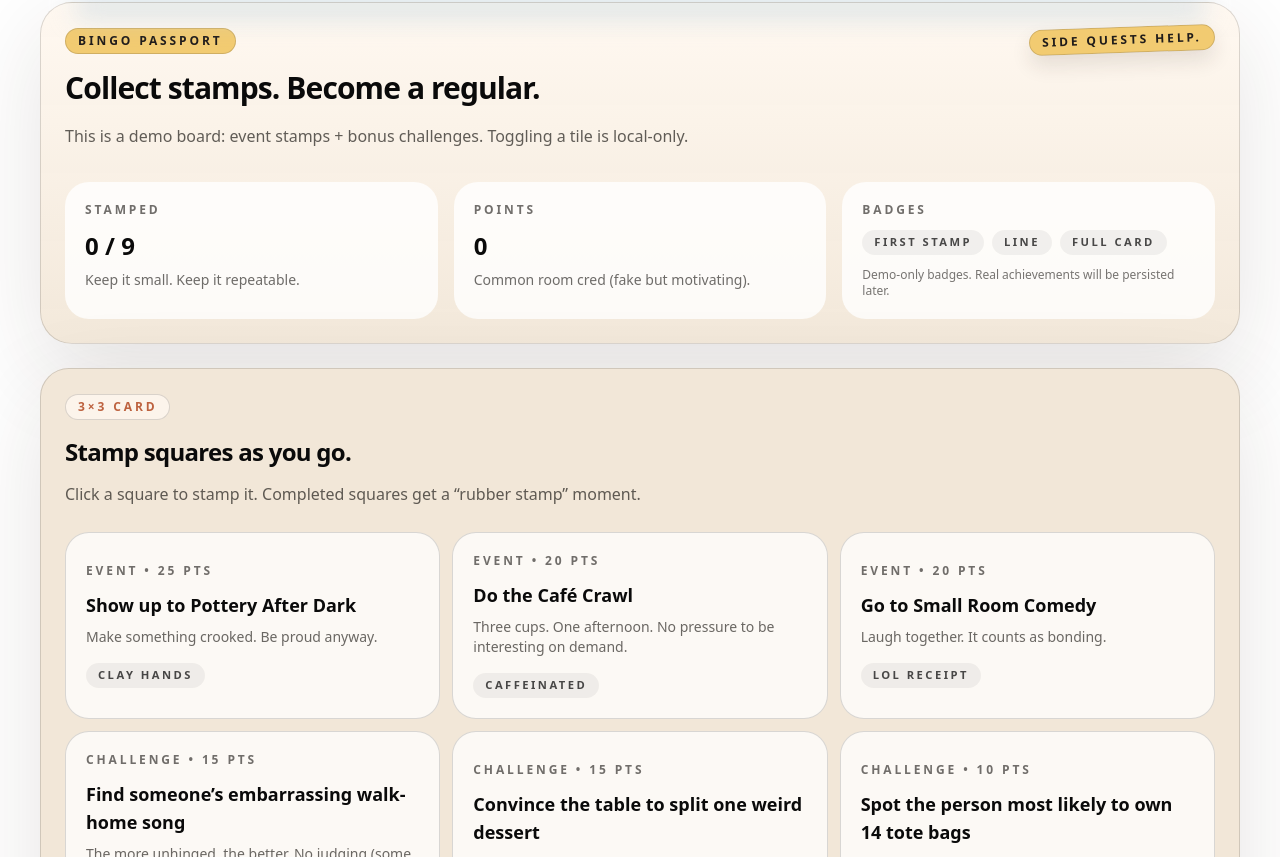
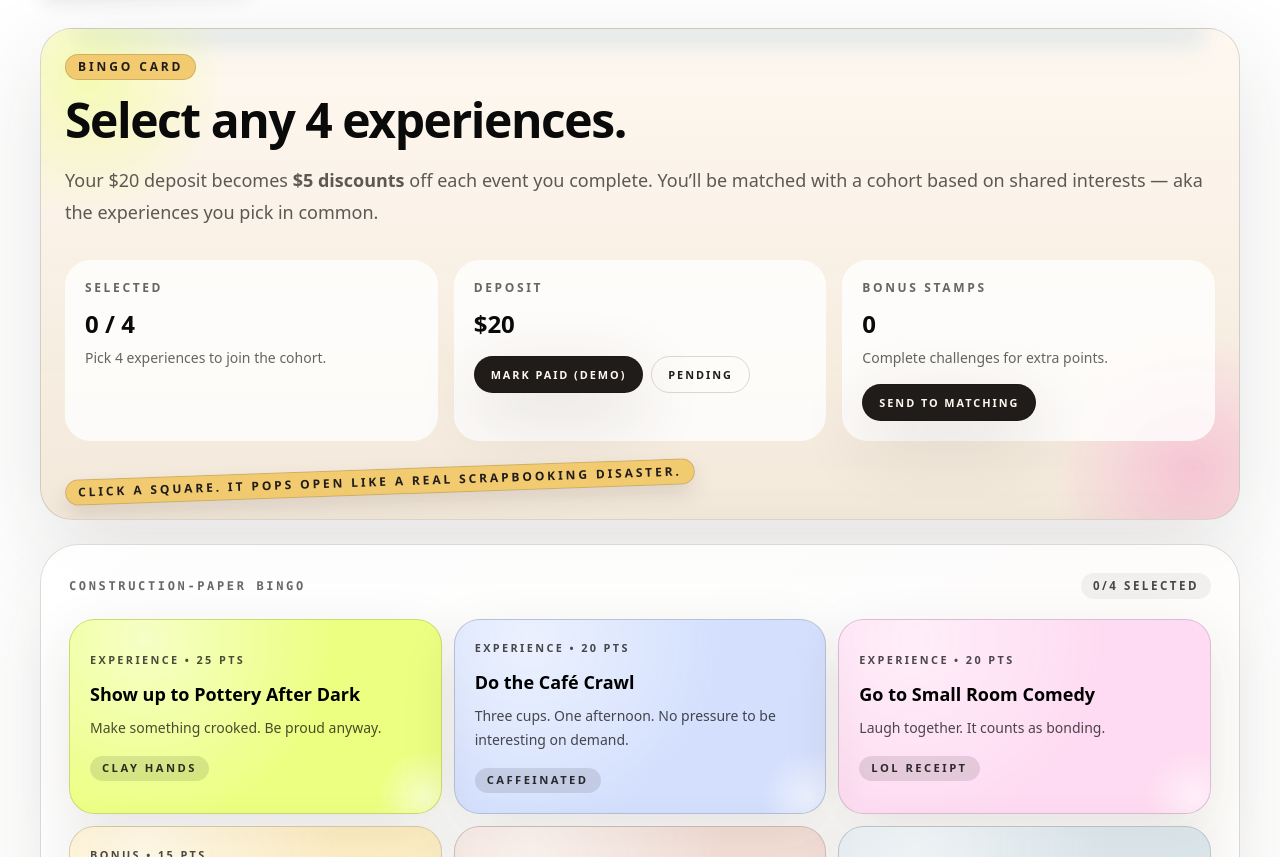
Before and after one commit to ggracelu/common-area, a Next.js app: page /bingo in a window 1280 px wide. Shown: the part 403-1260 px from the top of the page. Built offline with nearby package versions, Linux system fonts and the light colour scheme.

Commit message:
Simplify dashboard CTA and upgrade scrapbook bingo
Co-authored-by: Cursor <cursoragent@cursor.com>

```diff
--- a/app/bingo/page.tsx
+++ b/app/bingo/page.tsx
@@ -5,7 +5,7 @@ export default async function BingoPage() {
   return (
     <AppShell
       title="Bingo"
-      description="A scrapbooky 3×3 passport of event stamps + bonus side quests. Demo progress is local-only."
+      description="Select any 4 experiences. Your bingo card is the mechanism for discovery, sign-up, and bonus gamification."
     >
       <BingoBoardDemo />
     </AppShell>
--- a/components/bingo/BingoBoardDemo.tsx
+++ b/components/bingo/BingoBoardDemo.tsx
@@ -5,136 +5,281 @@ import { Badge } from "@/components/ui/Badge";
 import { Button } from "@/components/ui/Button";
 import { Card } from "@/components/ui/Card";
 import { Sticker } from "@/components/ui/Sticker";
-import { demoData } from "@/lib/demo-data";
-import { getBingoProgress, loadDemoState, toggleBingoTile } from "@/lib/demo-state";
+import { demoData, getDemoBusiness, getDemoEvent } from "@/lib/demo-data";
+import {
+  getBingoProgress,
+  loadDemoState,
+  mailPostcardForMatching,
+  setDepositStatus,
+  toggleBingoTile,
+  toggleSelectedEvent,
+} from "@/lib/demo-state";
 
-function hasLine(completed: boolean[]) {
-  const lines = [
-    [0, 1, 2],
-    [3, 4, 5],
-    [6, 7, 8],
-    [0, 3, 6],
-    [1, 4, 7],
-    [2, 5, 8],
-    [0, 4, 8],
-    [2, 4, 6],
+type OpenTile = { tileId: string } | null;
+
+function formatDateTime(startsAtISO: string, durationMinutes: number) {
+  const start = new Date(startsAtISO);
+  const end = new Date(start.getTime() + durationMinutes * 60_000);
+  const dateFmt = new Intl.DateTimeFormat("en-US", { weekday: "short", month: "short", day: "numeric" });
+  const timeFmt = new Intl.DateTimeFormat("en-US", { hour: "numeric", minute: "2-digit" });
+  return `${dateFmt.format(start)} • ${timeFmt.format(start)}–${timeFmt.format(end)}`;
+}
+
+function tileColor(idx: number) {
+  const colors = [
+    "bg-[color:rgba(233,255,107,0.85)]",
+    "bg-[color:rgba(26,92,255,0.18)]",
+    "bg-[color:rgba(255,47,184,0.16)]",
+    "bg-[color:rgba(255,184,0,0.22)]",
+    "bg-[color:rgba(191,90,54,0.18)]",
+    "bg-[color:rgba(191,212,223,0.55)]",
+    "bg-[color:rgba(103,114,85,0.18)]",
+    "bg-[color:rgba(232,194,184,0.42)]",
+    "bg-[color:rgba(255,59,46,0.12)]",
   ];
-  return lines.some((line) => line.every((idx) => completed[idx]));
+  return colors[idx % colors.length]!;
 }
 
 export function BingoBoardDemo() {
   const [state, setState] = useState(() => loadDemoState());
+  const [open, setOpen] = useState<OpenTile>(null);
   const tiles = demoData.bingoTiles;
   const progress = useMemo(() => getBingoProgress(tiles, state), [state, tiles]);
 
-  const completedFlags = tiles.map((tile) => state.bingo.completedTileIds.includes(tile.id));
-  const gotLine = hasLine(completedFlags);
-  const fullyStamped = progress.completed === progress.total;
+  const required = demoData.season.requiredEventCount;
+  const selectedCount = state.selectedEventIds.length;
+  const canSelectMore = selectedCount < required;
+  const readyToMail = state.depositStatus === "paid" && selectedCount >= required;
+
+  const openTile = open ? tiles.find((t) => t.id === open.tileId) ?? null : null;
+  const openEvent = openTile?.eventId ? getDemoEvent(openTile.eventId) : null;
+  const openBusiness = openEvent ? getDemoBusiness(openEvent.businessId) : null;
 
   return (
     <div className="grid gap-6">
-      <Card variant="scrapbook">
-        <div className="flex flex-wrap items-start justify-between gap-4">
-          <div>
-            <Badge variant="butter">Bingo passport</Badge>
-            <h2 className="mt-4 text-3xl font-semibold tracking-tight">Collect stamps. Become a regular.</h2>
-            <p className="mt-4 text-base leading-7 text-[color:rgba(37,34,30,0.72)]">
-              This is a demo board: event stamps + bonus challenges. Toggling a tile is local-only.
+      <Card variant="scrapbook" className="relative overflow-hidden">
+        <div className="relative z-10">
+          <Badge variant="butter">Bingo card</Badge>
+          <h2 className="mt-4 text-4xl font-semibold tracking-tight sm:text-5xl">
+            Select any {required} experiences.
+          </h2>
+          <p className="mt-5 text-lg leading-8 text-[color:rgba(37,34,30,0.74)]">
+            Your $20 deposit becomes <span className="font-semibold">$5 discounts</span> off each event you complete.
+            You’ll be matched with a cohort based on shared interests — aka the experiences you pick in common.
           </p>
+
+          <div className="mt-8 grid gap-4 sm:grid-cols-3">
+            <div className="rounded-[1.6rem] bg-white/80 p-5">
+              <p className="text-xs font-black uppercase tracking-[0.22em] text-black/60">Selected</p>
+              <p className="mt-3 text-2xl font-semibold">
+                {selectedCount} / {required}
+              </p>
+              <p className="mt-2 text-sm text-black/60">Pick {required} experiences to join the cohort.</p>
             </div>
-          <Sticker>Side quests help.</Sticker>
+            <div className="rounded-[1.6rem] bg-white/80 p-5">
+              <p className="text-xs font-black uppercase tracking-[0.22em] text-black/60">Deposit</p>
+              <p className="mt-3 text-2xl font-semibold">{state.depositStatus === "paid" ? "Paid" : "$20"}</p>
+              <div className="mt-4 flex flex-wrap gap-2">
+                <Button
+                  size="sm"
+                  variant={state.depositStatus === "paid" ? "secondary" : "primary"}
+                  onClick={() => setState(setDepositStatus("paid"))}
+                >
+                  Mark paid (demo)
+                </Button>
+                <Button size="sm" variant="ghost" onClick={() => setState(setDepositStatus("pending"))}>
+                  Pending
+                </Button>
+              </div>
+            </div>
+            <div className="rounded-[1.6rem] bg-white/80 p-5">
+              <p className="text-xs font-black uppercase tracking-[0.22em] text-black/60">Bonus stamps</p>
+              <p className="mt-3 text-2xl font-semibold">{progress.completed}</p>
+              <p className="mt-2 text-sm text-black/60">Complete challenges for extra points.</p>
+              <div className="mt-4">
+                <Button
+                  size="sm"
+                  variant="primary"
+                  disabled={!readyToMail}
+                  onClick={() => setState(mailPostcardForMatching())}
+                >
+                  Send to matching
+                </Button>
+              </div>
+            </div>
+          </div>
+          <Sticker className="mt-7">Click a square. It pops open like a real scrapbooking disaster.</Sticker>
         </div>
 
-        <div className="mt-8 grid gap-4 sm:grid-cols-3">
-          <div className="rounded-[1.5rem] bg-white/80 p-5">
-            <p className="text-xs font-semibold uppercase tracking-[0.24em] text-[color:rgba(37,34,30,0.65)]">Stamped</p>
-            <p className="mt-3 text-2xl font-semibold">
-              {progress.completed} / {progress.total}
+        <div
+          aria-hidden="true"
+          className="pointer-events-none absolute -left-28 -top-28 h-80 w-80 rounded-full bg-[radial-gradient(circle_at_center,rgba(233,255,107,0.45),transparent_62%)]"
+        />
+        <div
+          aria-hidden="true"
+          className="pointer-events-none absolute -right-28 -bottom-28 h-80 w-80 rounded-full bg-[radial-gradient(circle_at_center,rgba(255,47,184,0.20),transparent_62%)]"
+        />
+      </Card>
+
+      <div className="relative">
+        <div className="pointer-events-none absolute inset-0 rounded-[2.4rem] bg-[linear-gradient(135deg,rgba(255,255,255,0.55),rgba(247,240,228,0.55))]" />
+        <div className="relative rounded-[2.4rem] border border-black/10 bg-[color:rgba(255,255,255,0.70)] p-5 shadow-[0_28px_95px_rgba(52,36,24,0.10)] sm:p-7">
+          <div className="flex flex-wrap items-center justify-between gap-3">
+            <p className="text-xs font-black uppercase tracking-[0.22em] text-black/60" style={{ fontFamily: "var(--font-mono)" }}>
+              Construction-paper bingo
             </p>
-            <p className="mt-2 text-sm text-[color:rgba(37,34,30,0.66)]">Keep it small. Keep it repeatable.</p>
-          </div>
-          <div className="rounded-[1.5rem] bg-white/80 p-5">
-            <p className="text-xs font-semibold uppercase tracking-[0.24em] text-[color:rgba(37,34,30,0.65)]">Points</p>
-            <p className="mt-3 text-2xl font-semibold">{progress.points}</p>
-            <p className="mt-2 text-sm text-[color:rgba(37,34,30,0.66)]">Common room cred (fake but motivating).</p>
-          </div>
-          <div className="rounded-[1.5rem] bg-white/80 p-5">
-            <p className="text-xs font-semibold uppercase tracking-[0.24em] text-[color:rgba(37,34,30,0.65)]">Badges</p>
-            <div className="mt-3 flex flex-wrap gap-2">
-              <span className={`rounded-full px-3 py-1 text-[0.7rem] font-black uppercase tracking-[0.22em] ${progress.completed > 0 ? "bg-[var(--color-accent-dark)] text-white" : "bg-black/5 text-black/70"}`}>
-                First stamp
-              </span>
-              <span className={`rounded-full px-3 py-1 text-[0.7rem] font-black uppercase tracking-[0.22em] ${gotLine ? "bg-[var(--color-accent-dark)] text-white" : "bg-black/5 text-black/70"}`}>
-                Line
-              </span>
-              <span className={`rounded-full px-3 py-1 text-[0.7rem] font-black uppercase tracking-[0.22em] ${fullyStamped ? "bg-[var(--color-accent-dark)] text-white" : "bg-black/5 text-black/70"}`}>
-                Full card
+            <span className="rounded-full bg-black/5 px-3 py-1 text-[0.72rem] font-black uppercase tracking-[0.22em] text-black/70">
+              {selectedCount}/{required} selected
             </span>
           </div>
-            <p className="mt-3 text-xs text-[color:rgba(37,34,30,0.62)]">Demo-only badges. Real achievements will be persisted later.</p>
-          </div>
-        </div>
-      </Card>
 
-      <Card variant="paper">
-        <Badge variant="neutral">3×3 card</Badge>
-        <h3 className="mt-4 text-2xl font-semibold tracking-tight">Stamp squares as you go.</h3>
-        <p className="mt-3 text-base leading-7 text-[color:rgba(37,34,30,0.72)]">
-          Click a square to stamp it. Completed squares get a “rubber stamp” moment.
-        </p>
+          <div className="mt-5 grid gap-3 sm:grid-cols-3">
+            {tiles.map((tile, idx) => {
+              const stamped = state.bingo.completedTileIds.includes(tile.id);
+              const selected = tile.eventId ? state.selectedEventIds.includes(tile.eventId) : false;
+              const disabledSelect = tile.kind === "event" && tile.eventId && !selected && !canSelectMore;
 
-        <div className="mt-6 grid grid-cols-1 gap-3 sm:grid-cols-3">
-          {tiles.map((tile) => {
-            const done = state.bingo.completedTileIds.includes(tile.id);
               return (
                 <button
                   key={tile.id}
                   type="button"
-                onClick={() => setState(toggleBingoTile(tile.id))}
-                className={`relative rounded-[1.5rem] border p-5 text-left transition-all ${
-                  done
-                    ? "border-[var(--color-accent-dark)] bg-[color:rgba(191,90,54,0.10)] shadow-[0_18px_55px_rgba(52,36,24,0.10)]"
-                    : "border-black/10 bg-white/75 hover:-translate-y-[1px] hover:shadow-[0_18px_55px_rgba(52,36,24,0.10)]"
-                }`}
+                  onClick={() => setOpen({ tileId: tile.id })}
+                  className={[
+                    "group relative overflow-hidden rounded-[1.6rem] border border-black/12 p-5 text-left shadow-[0_18px_55px_rgba(52,36,24,0.10)] transition-transform",
+                    "hover:-translate-y-[2px] focus:outline-none focus:ring-2 focus:ring-[var(--color-accent)]",
+                    tileColor(idx),
+                    "before:absolute before:inset-0 before:bg-[radial-gradient(circle_at_20%_10%,rgba(255,255,255,0.55),transparent_55%)] before:content-['']",
+                    disabledSelect ? "opacity-70" : "",
+                  ].join(" ")}
                 >
-                <p className="text-xs font-semibold uppercase tracking-[0.24em] text-[color:rgba(37,34,30,0.65)]">
-                  {tile.kind === "event" ? "Event" : "Challenge"} • {tile.points} pts
+                  <div className="relative z-10">
+                    <p className="text-[0.68rem] font-black uppercase tracking-[0.22em] text-black/70">
+                      {tile.kind === "event" ? "Experience" : "Bonus"} • {tile.points} pts
                     </p>
-                <p className="mt-3 text-lg font-semibold leading-7">{tile.title}</p>
-                <p className="mt-2 text-sm text-[color:rgba(37,34,30,0.68)]">{tile.description}</p>
-                <div className="mt-4 flex items-center justify-between gap-3">
-                  <span className="rounded-full bg-black/5 px-3 py-1 text-[0.7rem] font-black uppercase tracking-[0.22em] text-black/70">
+                    <p className="mt-3 text-lg font-black leading-7 text-black">{tile.title}</p>
+                    <p className="mt-2 text-sm leading-6 text-black/70">{tile.description}</p>
+
+                    <div className="mt-4 flex flex-wrap items-center gap-2">
+                      <span className="rounded-full bg-black/10 px-3 py-1 text-[0.7rem] font-black uppercase tracking-[0.22em] text-black/80">
                         {tile.stampLabel}
                       </span>
-                  {done ? (
-                    <span className="rounded-full bg-[var(--color-accent-dark)] px-3 py-1 text-[0.7rem] font-black uppercase tracking-[0.22em] text-white">
+                      {selected ? (
+                        <span className="rounded-full bg-black px-3 py-1 text-[0.7rem] font-black uppercase tracking-[0.22em] text-white">
+                          Selected
+                        </span>
+                      ) : null}
+                      {stamped ? (
+                        <span className="rounded-full bg-white/80 px-3 py-1 text-[0.7rem] font-black uppercase tracking-[0.22em] text-black">
                           Stamped
                         </span>
                       ) : null}
                     </div>
-                {done ? (
+                  </div>
+
+                  {stamped ? (
                     <span
                       aria-hidden="true"
-                    className="pointer-events-none absolute right-4 top-4 -rotate-12 rounded-[0.9rem] border border-[var(--color-accent-dark)] bg-white/80 px-3 py-1 text-[0.7rem] font-black uppercase tracking-[0.22em] text-[var(--color-accent-dark)] shadow-[0_12px_30px_rgba(52,36,24,0.12)]"
+                      className="pointer-events-none absolute right-4 top-4 -rotate-12 rounded-[0.9rem] border border-black/60 bg-white/85 px-3 py-1 text-[0.7rem] font-black uppercase tracking-[0.22em] text-black shadow-[0_12px_30px_rgba(52,36,24,0.12)]"
                       style={{ fontFamily: "var(--font-mono)" }}
                     >
                       OK
                     </span>
                   ) : null}
+
+                  <div
+                    aria-hidden="true"
+                    className="pointer-events-none absolute -bottom-10 -right-10 h-28 w-28 rounded-full bg-[radial-gradient(circle_at_center,rgba(255,255,255,0.55),transparent_60%)] transition-transform group-hover:scale-110"
+                  />
                 </button>
               );
             })}
           </div>
 
-        <div className="mt-8 flex flex-col gap-3 sm:flex-row">
-          <Button href="/dashboard" variant="secondary">
-            Back to dashboard
-          </Button>
-          <Button href="/cohort/chat" variant="ghost">
-            Say hi in chat
+          <style>{`
+            @media (prefers-reduced-motion: reduce) {
+              .group { transition: none !important; }
+              .group:hover { transform: none !important; }
+            }
+          `}</style>
+        </div>
+      </div>
+
+      {openTile ? (
+        <div className="fixed inset-0 z-50">
+          <button
+            type="button"
+            aria-label="Close tile details"
+            onClick={() => setOpen(null)}
+            className="absolute inset-0 bg-black/35 backdrop-blur-[2px]"
+          />
+          <div className="absolute left-1/2 top-1/2 w-[min(92vw,46rem)] -translate-x-1/2 -translate-y-1/2 p-3">
+            <div className="relative overflow-hidden rounded-[2rem] border border-black/12 bg-[linear-gradient(135deg,rgba(255,255,255,0.92),rgba(247,240,228,0.92))] p-6 shadow-[0_28px_95px_rgba(0,0,0,0.22)]">
+              <div className="flex items-start justify-between gap-4">
+                <div>
+                  <Badge variant={openTile.kind === "event" ? "butter" : "sky"}>
+                    {openTile.kind === "event" ? "Experience" : "Bonus challenge"}
+                  </Badge>
+                  <h3 className="mt-4 text-3xl font-black tracking-tight">{openTile.title}</h3>
+                  <p className="mt-3 text-base leading-7 text-[color:rgba(37,34,30,0.74)]">{openTile.description}</p>
+                </div>
+                <Button variant="ghost" onClick={() => setOpen(null)}>
+                  Close
                 </Button>
               </div>
-      </Card>
+
+              {openEvent ? (
+                <div className="mt-6 grid gap-4 sm:grid-cols-2">
+                  <div className="rounded-[1.5rem] border border-black/10 bg-white/80 p-4">
+                    <p className="text-xs font-black uppercase tracking-[0.22em] text-black/60">Hosted by</p>
+                    <p className="mt-2 text-base font-semibold text-black">{openBusiness?.name ?? "Local host"}</p>
+                    <p className="mt-1 text-sm text-black/60">{openEvent.neighborhood}</p>
+                  </div>
+                  <div className="rounded-[1.5rem] border border-black/10 bg-white/80 p-4">
+                    <p className="text-xs font-black uppercase tracking-[0.22em] text-black/60">When</p>
+                    <p className="mt-2 text-base font-semibold text-black">
+                      {formatDateTime(openEvent.startsAtISO, openEvent.durationMinutes)}
+                    </p>
+                    <p className="mt-1 text-sm text-black/60">{openEvent.cost} • Capacity {openEvent.capacity}</p>
+                  </div>
+                </div>
+              ) : null}
+
+              <div className="mt-6 flex flex-col gap-3 sm:flex-row">
+                {openTile.kind === "event" && openTile.eventId ? (
+                  <Button
+                    variant={state.selectedEventIds.includes(openTile.eventId) ? "secondary" : "primary"}
+                    disabled={!state.selectedEventIds.includes(openTile.eventId) && !canSelectMore}
+                    onClick={() => {
+                      const next = toggleSelectedEvent(openTile.eventId!, required);
+                      setState(next);
+                    }}
+                  >
+                    {state.selectedEventIds.includes(openTile.eventId) ? "Remove from my 4" : "Select (counts toward 4)"}
+                  </Button>
+                ) : null}
+                <Button
+                  variant={state.bingo.completedTileIds.includes(openTile.id) ? "secondary" : "sticker"}
+                  onClick={() => setState(toggleBingoTile(openTile.id))}
+                >
+                  {state.bingo.completedTileIds.includes(openTile.id) ? "Unstamp" : "Stamp this square"}
+                </Button>
+                <Button href="/cohort" variant="ghost">
+                  Go to cohort
+                </Button>
+              </div>
+
+              {!state.selectedEventIds.includes(openTile.eventId ?? "") && !canSelectMore && openTile.kind === "event" ? (
+                <p className="mt-4 text-sm text-black/60">You already selected {required}. Remove one to add another.</p>
+              ) : null}
+
+              <div
+                aria-hidden="true"
+                className="pointer-events-none absolute -right-24 -top-24 h-64 w-64 rounded-full bg-[radial-gradient(circle_at_center,rgba(26,92,255,0.20),transparent_62%)]"
+              />
+            </div>
+          </div>
+        </div>
+      ) : null}
     </div>
   );
 }
```
Also changed, not shown: app/dashboard/page.tsx (+31 -3 lines), components/app/AppShell.tsx (+8 -1 lines). Lines whose indentation alone changed are shown as unchanged.
